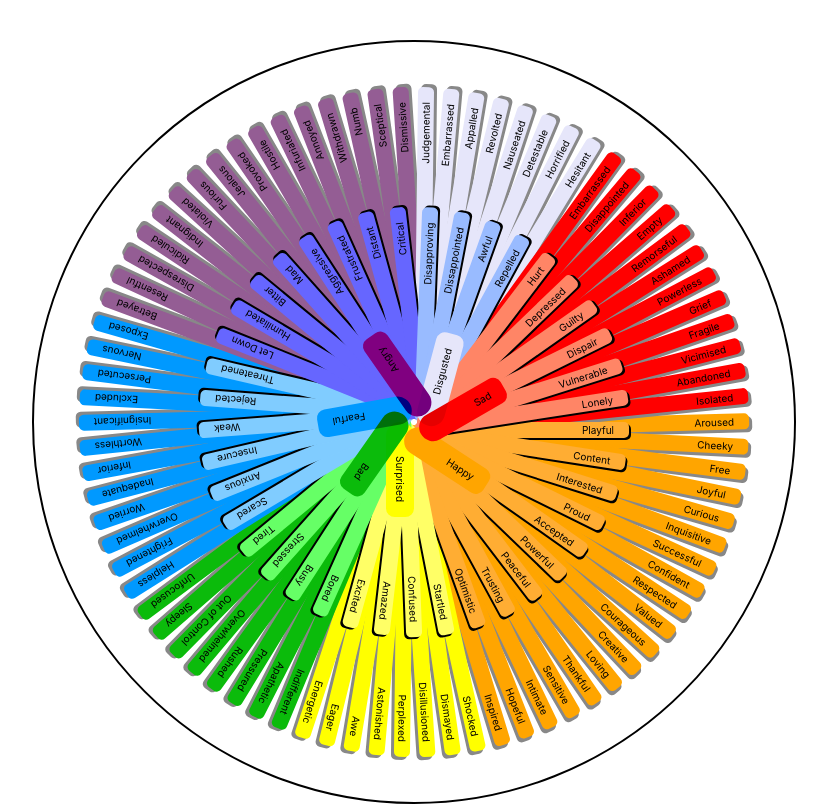
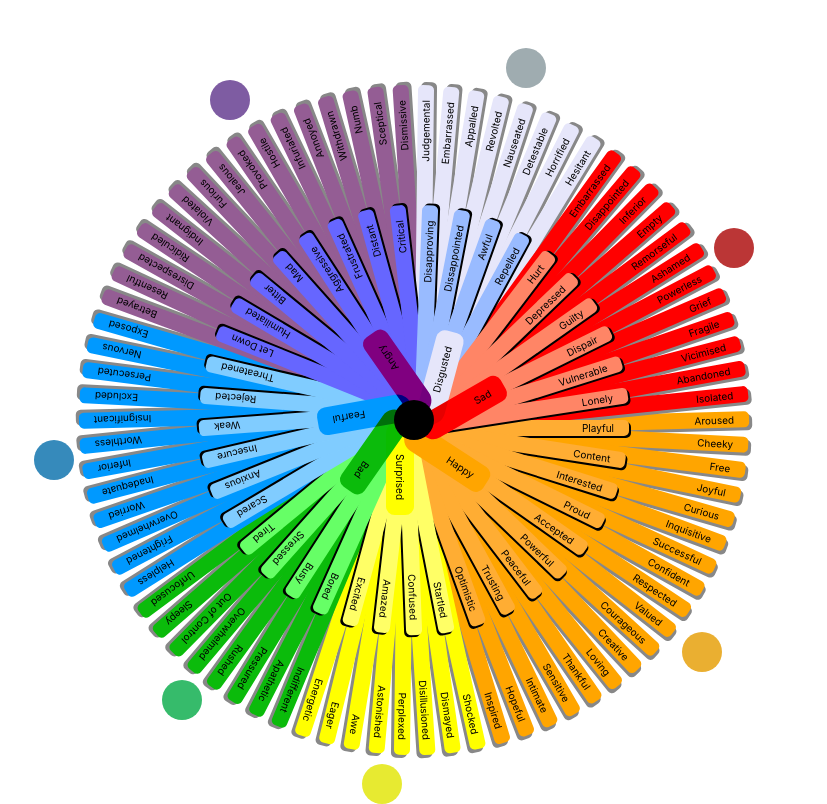
Before and after one commit to mtbocim/feeling-wheel-journal, a React (Create React App) app: page / in a window 1280 px wide. Shown: the whole page, without its empty margins (226-1053 px from the left). Built offline with nearby package versions, Linux system fonts and the light colour scheme.

Commit message:
changed rotation behavior

```diff
--- a/src/Feeling.jsx
+++ b/src/Feeling.jsx
@@ -26,7 +26,7 @@ function Feeling ({feeling, rotation}){
             onClick={onFeelingClick}
             // onMouseOver={}
         >
-            <text>{feelingState.feeling}</text>
+            <div className='Feeling-text'>{feelingState.feeling}</div>
         </div>
     )
 
--- a/src/Wheel.css
+++ b/src/Wheel.css
@@ -1,10 +1,83 @@
 .Wheel {
-  width:95vh;
-  height:95vh;
-  border: 2px solid black;
+  width: 85vh;
+  height: 85vh;
+  /* border: 2px solid black; */
   border-radius: 50%;
-  margin-top: 5vh;
+  margin-top: 10vh;
   display: flex;
   justify-content: center;
   align-items: center;
 }
+
+.Wheel-center {
+  width: 5vh;
+  height: 5vh;
+  border-radius: 50%;
+  background-color: black;
+  position: absolute;
+  z-index: 20;
+}
+
+.Wheel-sad{
+  width: 5vh;
+  height: 5vh;
+  border-radius: 50%;
+  background-color: rgb(187, 54, 54);
+  position: absolute;
+  left:80vh;
+  top: 18.5vh;
+}
+.Wheel-disgusted{
+  width: 5vh;
+  height: 5vh;
+  border-radius: 50%;
+  background-color: rgb(159, 172, 176);
+  position: absolute;
+  left: 54vh;
+  top: -4vh;
+}
+.Wheel-angry{
+  width: 5vh;
+  height: 5vh;
+  border-radius: 50%;
+  background-color: rgb(126, 92, 162);
+  position: absolute;
+  left:17vh;
+  top: 0vh;
+}
+.Wheel-fearful{
+  width: 5vh;
+  height: 5vh;
+  border-radius: 50%;
+  background-color: rgb(54, 138, 187);
+  position: absolute;
+  left:-5vh;
+  top: 45vh;
+}
+.Wheel-bad{
+  width: 5vh;
+  height: 5vh;
+  border-radius: 50%;
+  background-color: rgb(54, 187, 107);
+  position: absolute;
+  left: 11vh;
+  top: 75vh;
+}
+.Wheel-surprised{
+  width: 5vh;
+  height: 5vh;
+  border-radius: 50%;
+  background-color: rgb(231, 234, 49);
+  position: absolute;
+  left:36vh;
+  top: 85.5vh;
+}
+.Wheel-happy{
+  width: 5vh;
+  height: 5vh;
+  border-radius: 50%;
+  background-color: rgb(234, 175, 49);
+  position: absolute;
+  left:76vh;
+  top: 69vh;
+}
--- a/src/Wheel.jsx
+++ b/src/Wheel.jsx
@@ -3,65 +3,60 @@ import MiddleRing from "./MiddleRing";
 import OuterRing from "./OuterRing";
 import "./Wheel.css";
 
-import { useState, useRef } from "react";
+import React, { useState } from "react";
 
 function Wheel() {
-  const [isDragging, setIsDragging] = useState(false);
+
   const [rotation, setRotation] = useState(0);
-  const initialRotation = useRef(0);
-  const initialMousePosition = useRef({ x: 0, y: 0 });
 
-  function handleMouseDown(e) {
-    setIsDragging(() => true);
-    initialRotation.current = rotation;
-    initialMousePosition.current = { x: e.clientX, y: e.clientY };
-  }
-
-  function handleMouseMove(e) {
-    /*
-    x y means clockwise
-    x -y means counter
-    -x y means
-    -x -y
-    */
-
-    if (isDragging) {
-      console.log(e.target.getBoundingClientRect());
-      const { left, top, width, height } = e.target.getBoundingClientRect();
-      const centerX = left + width / 2;
-      const centerY = top + height / 2;
-      const deltaX = e.clientX - initialMousePosition.current.x;
-      const deltaY = e.clientY - initialMousePosition.current.y;
-      const angle = Math.atan2(deltaY, deltaX);
-      const newRotation = angle * (180 / Math.PI) + initialRotation.current;
-      setRotation(() => newRotation);
-    }
-  }
-
-  function handleMouseUp() {
-    setIsDragging(() => false);
-  }
-
-  function handleMouseLeave() {
-    setIsDragging(() => false);
+  function setWheelRotation(val){
+    // TODO: fix rotation snap taking 'long' path
+    setRotation((prev)=>val);
   }
 
   return (
+    <div className="Wheel-container">
       <div
         className="Wheel"
-      onMouseDown={handleMouseDown}
-      onMouseMove={handleMouseMove}
-      onMouseUp={handleMouseUp}
-      onMouseLeave={handleMouseLeave}
         style={{
           cursor: "grab",
           transform: `rotate(${rotation}deg)`,
-        transition: "transform 0.1s ease",
+          transition: "transform 0.5s ease",
         }}
       >
         <OuterRing />
         <MiddleRing />
         <InnerRing />
+        <div className="Wheel-center" />
+        <div
+          className="Wheel-sad"
+          onMouseDown={()=>setWheelRotation(31)}
+        ></div>
+        <div
+          className="Wheel-disgusted"
+          onMouseDown={()=>setWheelRotation(75)}
+        ></div>
+        <div
+          className="Wheel-angry"
+          onMouseDown={()=>setWheelRotation(125)}
+        ></div>
+        <div
+          className="Wheel-fearful"
+          onMouseDown={()=>setWheelRotation(189)}
+        ></div>
+        <div
+          className="Wheel-bad"
+          onMouseDown={()=>setWheelRotation(232)}
+        ></div>
+        <div
+          className="Wheel-surprised"
+          onMouseDown={()=>setWheelRotation(268)}
+        ></div>
+        <div
+          className="Wheel-happy"
+          onMouseDown={()=>setWheelRotation(325)}
+        ></div>
+      </div>
     </div>
   );
 }
```
Lines whose indentation alone changed are shown as unchanged.
